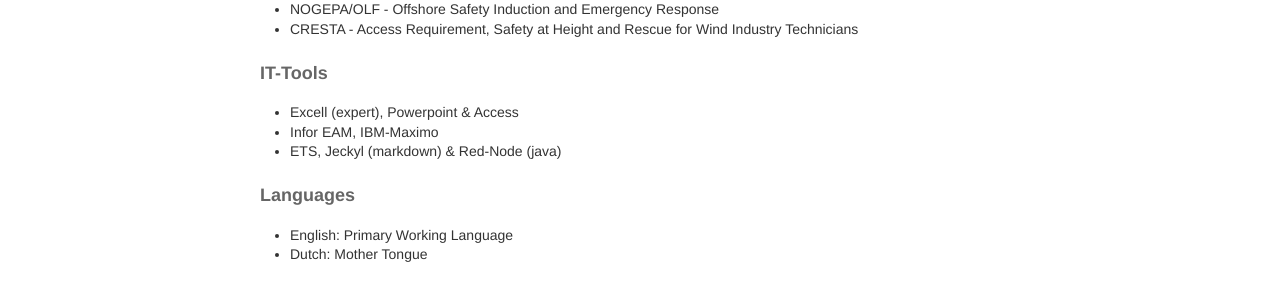
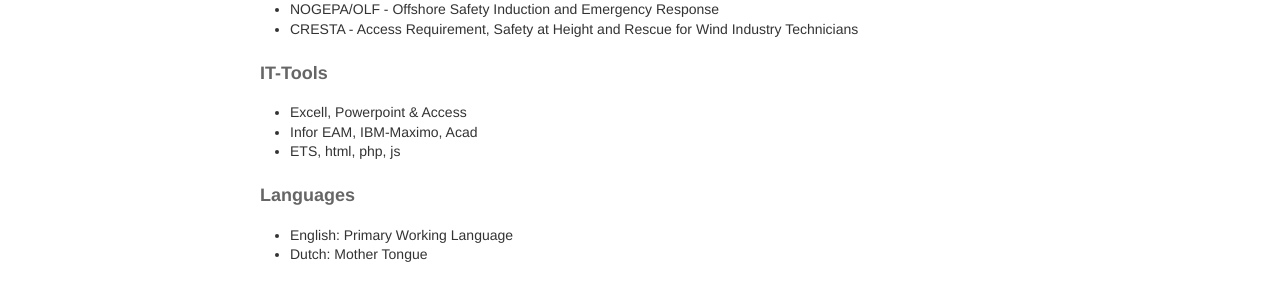
Before and after one commit to fprisse/fprisse.github.io, a Jekyll site: the page built from about.md, in a window 1280 px wide. Shown: the part 1761-2057 px from the top of the page. Built offline with Jekyll 4.4.1, drawn with Linux system fonts in a browser that asks for light colours.

Commit message:
Update about.md

```diff
--- a/about.md
+++ b/about.md
@@ -79,9 +79,9 @@
 
 #### IT-Tools
 
-- Excell (expert), Powerpoint & Access
-- Infor EAM, IBM-Maximo
-- ETS, Jeckyl (markdown) & Red-Node (java)
+- Excell, Powerpoint & Access
+- Infor EAM, IBM-Maximo, Acad
+- ETS, html, php, js
 
 #### Languages
 
```
